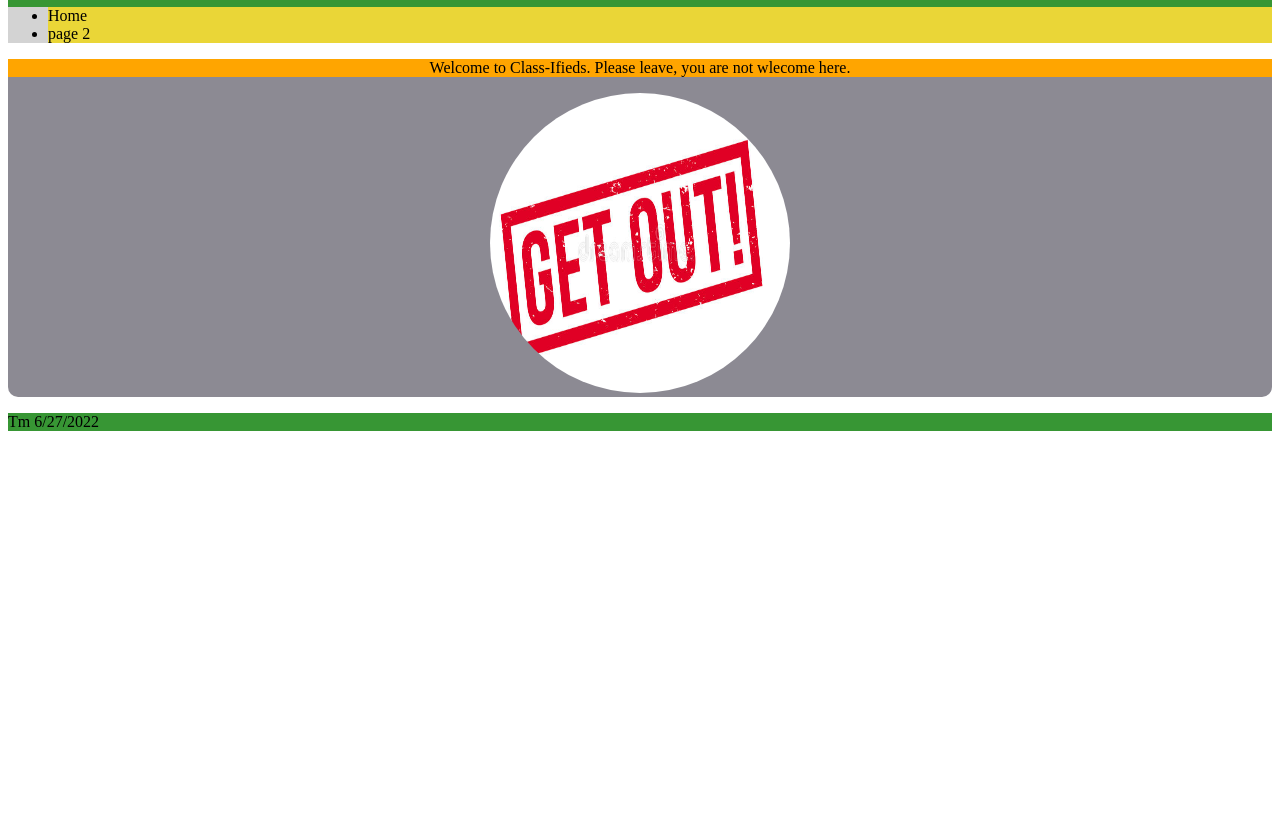
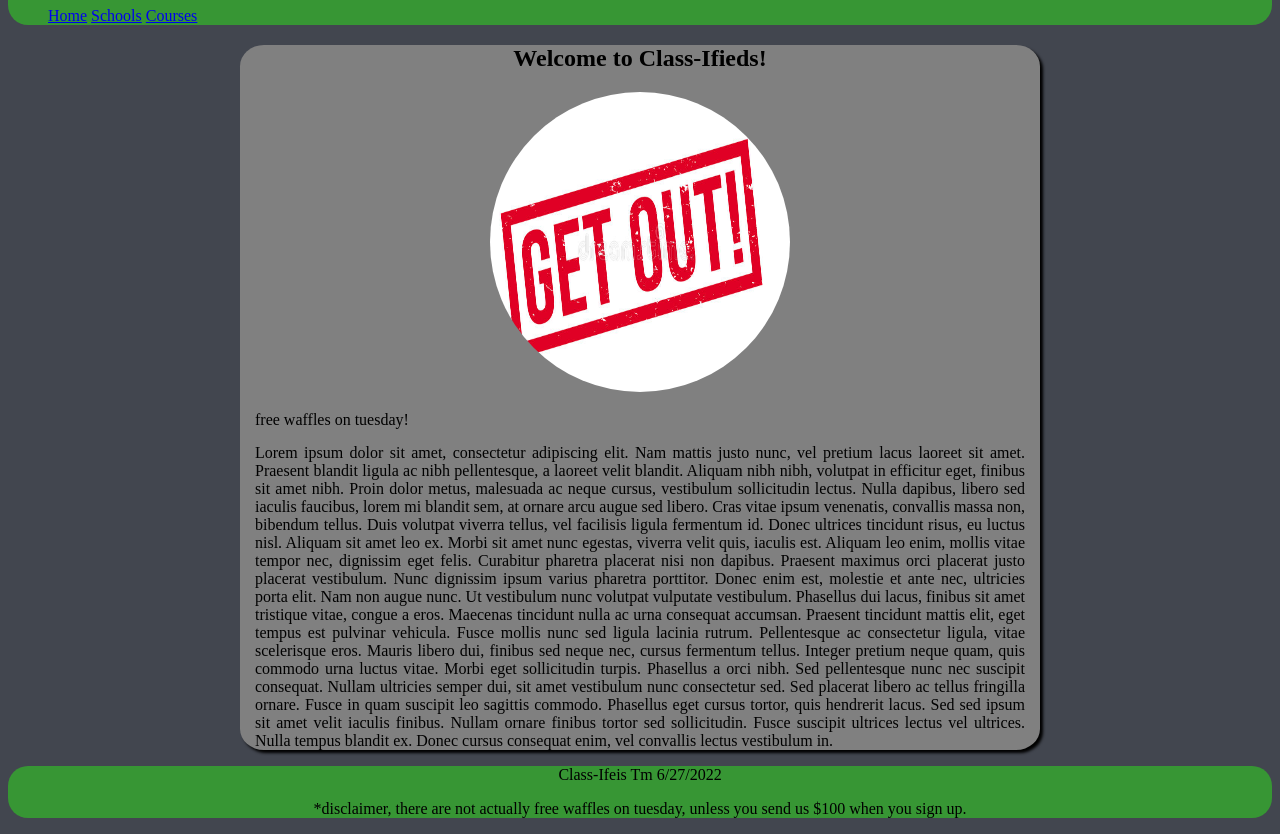
Before and after one commit to AlanWangsgard/ClassTracker, a plain HTML site: page index.html in a window 1280 px wide. Shown: the part 73-907 px from the top of the page. Before the commit the page ends 800 px from the top, so only its background shows below. Drawn offline with Linux system fonts and the light colour scheme.

Commit message:
simple view

```diff
--- a/css/style.css
+++ b/css/style.css
@@ -9,22 +9,22 @@ yellow: #EAD637
 
 body {
     font-family: 'Times New Roman', Times, serif;
+    background-color: #42464F;
 }
 
 header {
     background-color: #379634;
+    border-radius: 20px;
 }
 
+
+/*
 nav {
     background-color: lightgray;
-}
-
-li {
-    background-color: #EAD637;
-}
+} */
 
 main {
-    background-color: #8C8A93;
+    /* background-color: #8C8A93; */
     text-align: center;
     border-radius: 10px;
 }
@@ -35,14 +35,28 @@ main img {
     border-radius: 50%;
 }
 
-main p {
-    background-color: orange;
+footer {
+    background-color: #379634;
 }
 
-h1 {
-    background-color: purple;
+li {
+    display: inline;
+}
+
+.hero {
+    background-color: gray;
+    max-width: 800px;
+    margin: auto;
+    border-radius: 3%;
+    box-shadow: 3px 3px 3px black;
+}
+
+.hero p {
+    margin: 15px;
+    text-align: justify;
 }
 
 footer {
-    background-color: #379634;
+    text-align: center;
+    border-radius: 20px;
 }
--- a/index.html
+++ b/index.html
@@ -15,20 +15,37 @@
         <nav>
             <ul>
                 <li>
-                    Home
+                    <a href="index.html">Home</a>
                 </li>
                 <li>
-                    page 2
+                    <a href="schools/index.html">Schools</a>
                 </li>
+                <li>
+                    <a href="courses/index.html">Courses</a>
+                </li>
+
             </ul>
         </nav>
     </header>
     <main>
-        <p>Welcome to Class-Ifieds. Please leave, you are not wlecome here.</p>
-        <img src="img/get-out-rubber-stamp-get-out-rubber-stamp-grunge-design-dust-scratches-effects-can-be-easily-removed-clean-crisp-look-98856092.jpg">
+        <div class="hero">
+            <h2>Welcome to Class-Ifieds!</h2>
+            <img src="img/get-out-rubber-stamp-get-out-rubber-stamp-grunge-design-dust-scratches-effects-can-be-easily-removed-clean-crisp-look-98856092.jpg">
+            <p>free waffles on tuesday!</p>
+            <p>Lorem ipsum dolor sit amet, consectetur adipiscing elit. Nam mattis justo nunc, vel pretium lacus laoreet sit amet. Praesent blandit ligula ac nibh pellentesque, a laoreet velit blandit. Aliquam nibh nibh, volutpat in efficitur eget, finibus
+                sit amet nibh. Proin dolor metus, malesuada ac neque cursus, vestibulum sollicitudin lectus. Nulla dapibus, libero sed iaculis faucibus, lorem mi blandit sem, at ornare arcu augue sed libero. Cras vitae ipsum venenatis, convallis massa
+                non, bibendum tellus. Duis volutpat viverra tellus, vel facilisis ligula fermentum id. Donec ultrices tincidunt risus, eu luctus nisl. Aliquam sit amet leo ex. Morbi sit amet nunc egestas, viverra velit quis, iaculis est. Aliquam leo enim,
+                mollis vitae tempor nec, dignissim eget felis. Curabitur pharetra placerat nisi non dapibus. Praesent maximus orci placerat justo placerat vestibulum. Nunc dignissim ipsum varius pharetra porttitor. Donec enim est, molestie et ante nec,
+                ultricies porta elit. Nam non augue nunc. Ut vestibulum nunc volutpat vulputate vestibulum. Phasellus dui lacus, finibus sit amet tristique vitae, congue a eros. Maecenas tincidunt nulla ac urna consequat accumsan. Praesent tincidunt mattis
+                elit, eget tempus est pulvinar vehicula. Fusce mollis nunc sed ligula lacinia rutrum. Pellentesque ac consectetur ligula, vitae scelerisque eros. Mauris libero dui, finibus sed neque nec, cursus fermentum tellus. Integer pretium neque
+                quam, quis commodo urna luctus vitae. Morbi eget sollicitudin turpis. Phasellus a orci nibh. Sed pellentesque nunc nec suscipit consequat. Nullam ultricies semper dui, sit amet vestibulum nunc consectetur sed. Sed placerat libero ac tellus
+                fringilla ornare. Fusce in quam suscipit leo sagittis commodo. Phasellus eget cursus tortor, quis hendrerit lacus. Sed sed ipsum sit amet velit iaculis finibus. Nullam ornare finibus tortor sed sollicitudin. Fusce suscipit ultrices lectus
+                vel ultrices. Nulla tempus blandit ex. Donec cursus consequat enim, vel convallis lectus vestibulum in.</p>
+        </div>
     </main>
     <footer>
-        <p>Tm 6/27/2022</p>
+        <p>Class-Ifeis Tm 6/27/2022</p>
+        <p>*disclaimer, there are not actually free waffles on tuesday, unless you send us $100 when you sign up.</p>
     </footer>
 </body>
 
```
Also changed, not shown: courses/index.html (+18 -0 lines), schools/index.html (+18 -0 lines).
